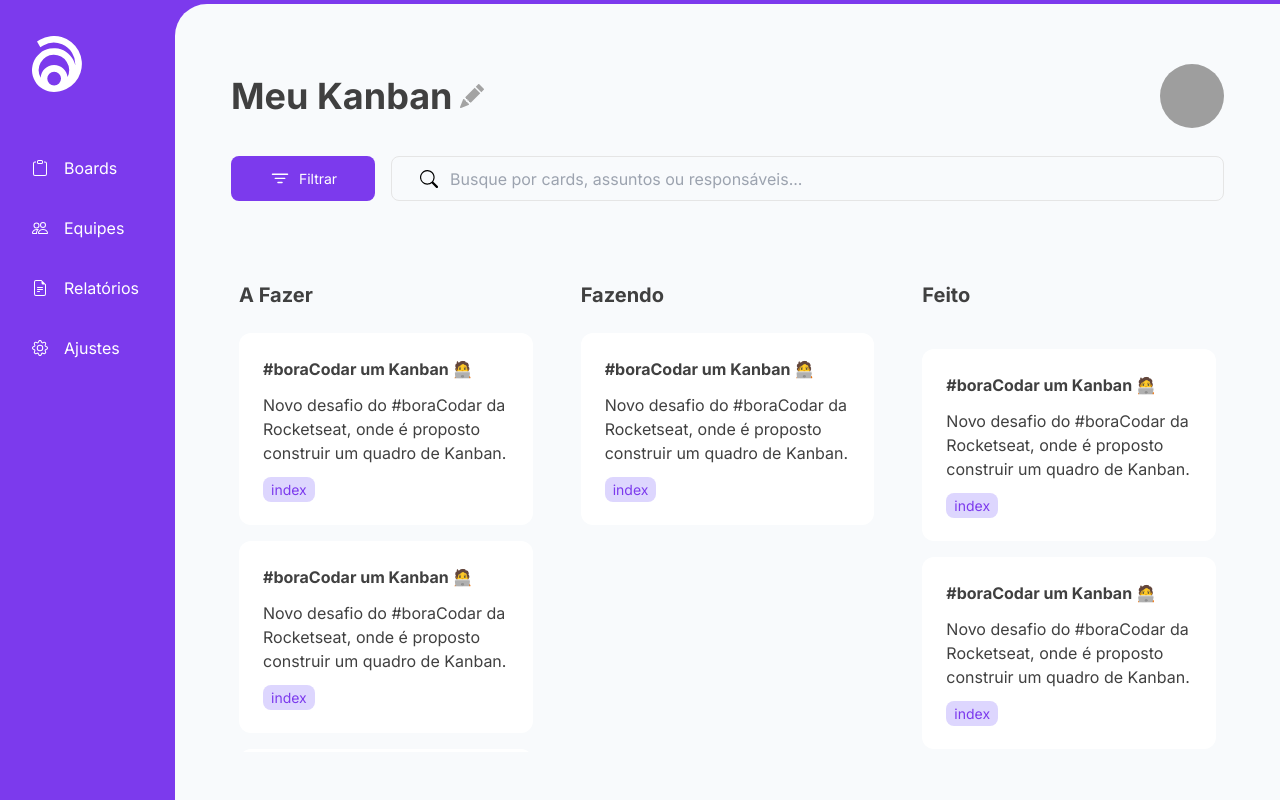
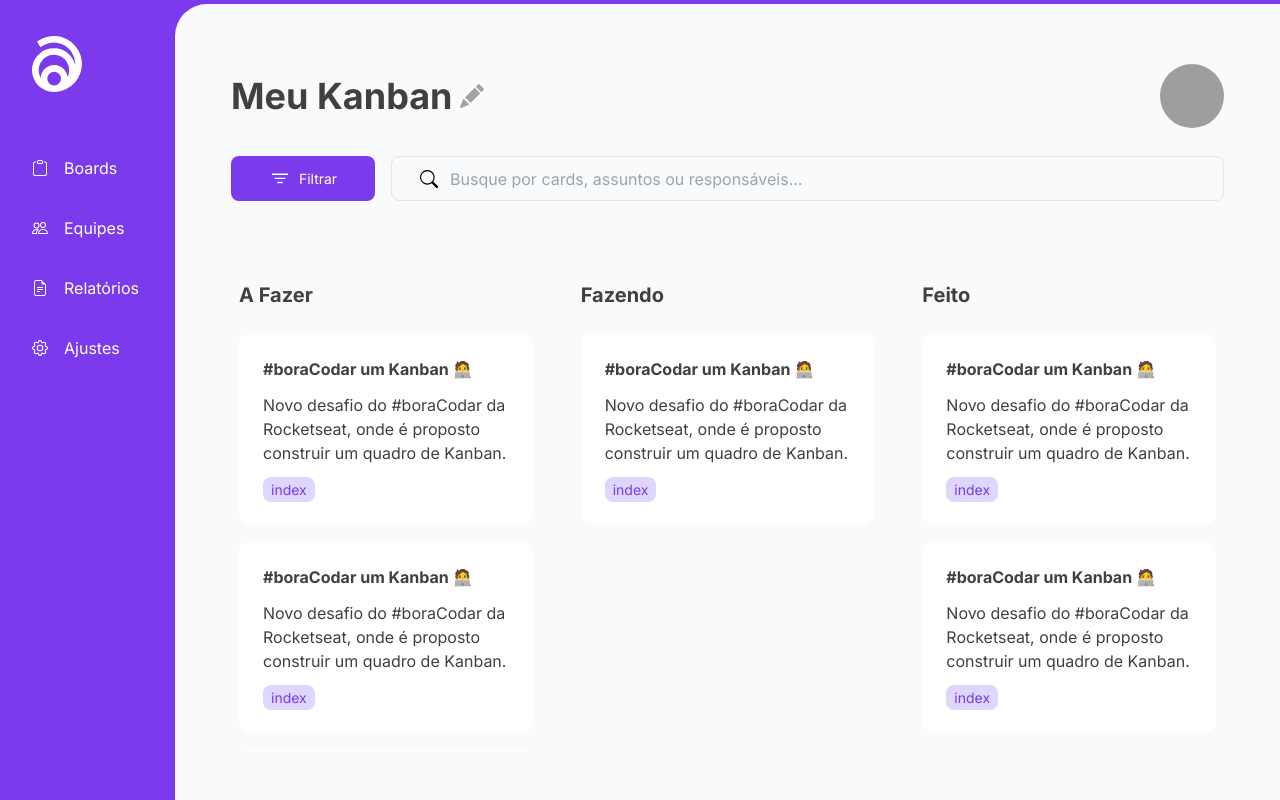
Before and after one commit to andradematheusdev/boracodar-12, a React (Vite) app: page / in a window 1280 px wide. Built offline with nearby package versions, Linux system fonts and the light colour scheme; grey boxes are pictures that could not be loaded.

Commit message:
Fix: grid title margin

```diff
--- a/src/components/grid/index.tsx
+++ b/src/components/grid/index.tsx
@@ -18,9 +18,9 @@
           <Card />
         </div>
       </div>
-      <div className="flex flex-col gap-y-4">
+      <div>
         <span className="block text-xl font-bold mb-6">Feito</span>
-        <div className="flex flex-col  gap-y-4">
+        <div className="flex flex-col gap-y-4">
           <Card />
           <Card />
         </div>
```
